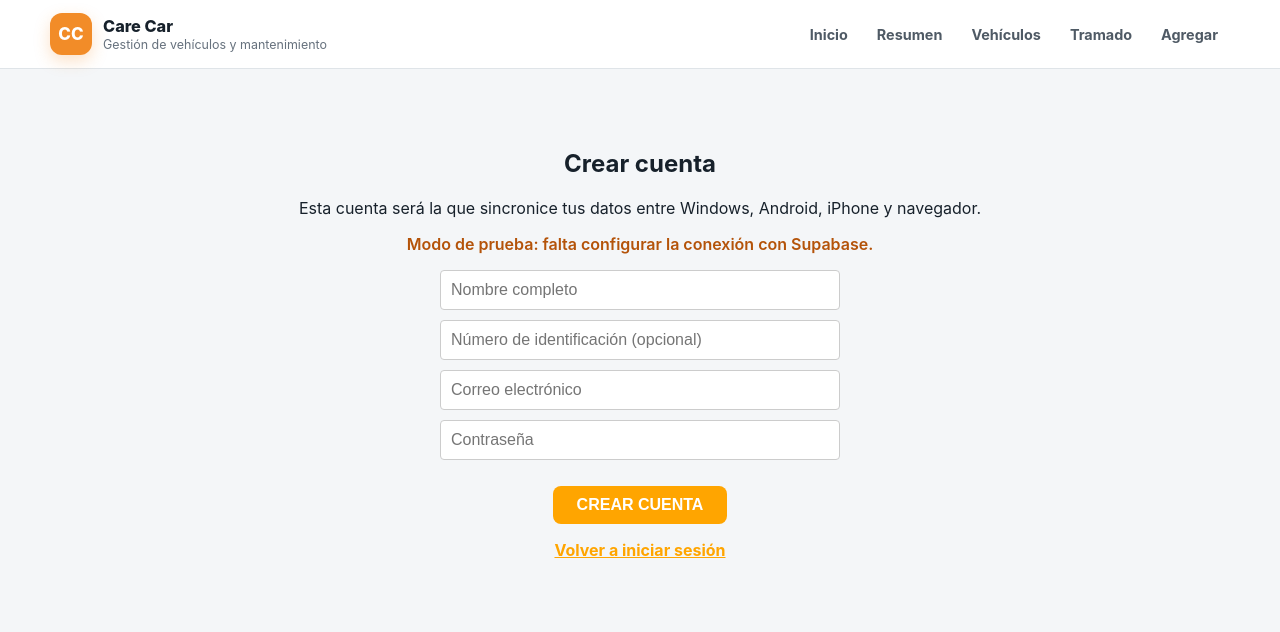
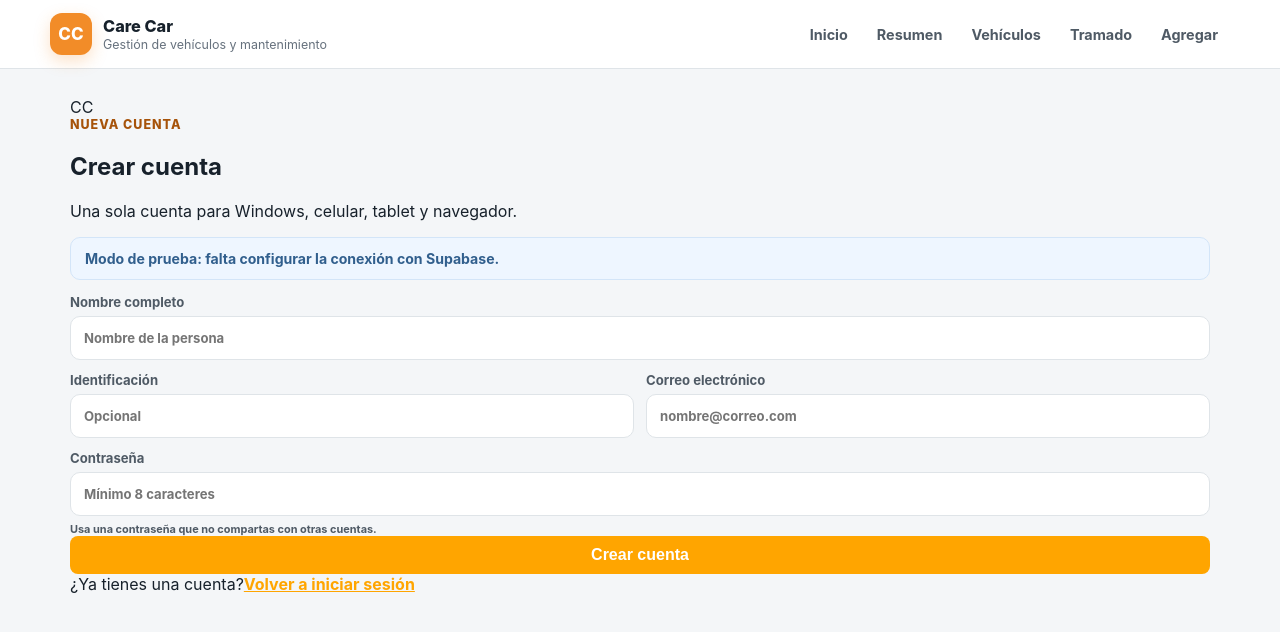
Before and after one commit to Desmond16170/Care-Car-app, a React app: page /#/login in a window 1280 px wide. Both pictures are taken after a click on the button "Crear una cuenta". Shown: the top 632 px of the page. Built offline with nearby package versions, Linux system fonts and the light colour scheme.

Commit message:
Redesign account registration

```diff
--- a/src/pages/Register.tsx
+++ b/src/pages/Register.tsx
@@ -60,92 +60,58 @@ const Register: React.FC<RegisterProps> = ({ onBackToLogin }) => {
     setPassword('');
   };
 
-  const inputStyle: React.CSSProperties = {
-    padding: '10px',
-    width: '100%',
-    border: '1px solid #ccc',
-    borderRadius: '4px',
-    marginBottom: '10px',
-    outlineColor: localStorage.getItem('car-care-primary-color') || '#FFA500',
-    fontFamily: localStorage.getItem('car-care-font-family') || 'Arial',
-  };
+  return (
+    <section className="cc-auth-page">
+      <div className="cc-auth-card cc-auth-card-wide">
+        <div className="cc-auth-brand">
+          <div className="cc-auth-logo"><span>CC</span></div>
+          <div>
+            <div className="cc-hero-kicker">Nueva cuenta</div>
+            <h1>Crear cuenta</h1>
+            <p>Una sola cuenta para Windows, celular, tablet y navegador.</p>
+          </div>
+        </div>
 
-  return (
-    <div style={{ textAlign: 'center', padding: '2rem' }}>
-      <h2>Crear cuenta</h2>
-      <p>Esta cuenta será la que sincronice tus datos entre Windows, Android, iPhone y navegador.</p>
+        {!isSupabaseConfigured && (
+          <div className="cc-alert cc-alert-info">Modo de prueba: falta configurar la conexión con Supabase.</div>
+        )}
 
-      {!isSupabaseConfigured && (
-        <p style={{ color: '#b45309', fontWeight: 600 }}>
-          Modo de prueba: falta configurar la conexión con Supabase.
-        </p>
-      )}
+        <form onSubmit={handleSubmit} className="cc-auth-form">
+          <div className="cc-field-grid">
+            <label className="cc-field cc-field-full">
+              <span>Nombre completo</span>
+              <input className="cc-input" type="text" value={name} onChange={e => setName(e.target.value)} placeholder="Nombre de la persona" required />
+            </label>
+            <label className="cc-field">
+              <span>Identificación</span>
+              <input className="cc-input" type="text" value={identification} onChange={e => setIdentification(e.target.value)} placeholder="Opcional" />
+            </label>
+            <label className="cc-field">
+              <span>Correo electrónico</span>
+              <input className="cc-input" type="email" value={email} onChange={e => setEmail(e.target.value)} autoComplete="email" placeholder="nombre@correo.com" required />
+            </label>
+            <label className="cc-field cc-field-full">
+              <span>Contraseña</span>
+              <input className="cc-input" type="password" value={password} onChange={e => setPassword(e.target.value)} autoComplete="new-password" minLength={8} placeholder="Mínimo 8 caracteres" required />
+              <small className="cc-field-help">Usa una contraseña que no compartas con otras cuentas.</small>
+            </label>
+          </div>
 
-      <form onSubmit={handleSubmit} style={{ maxWidth: '400px', margin: 'auto' }}>
-        <input
-          type="text"
-          placeholder="Nombre completo"
-          value={name}
-          onChange={e => setName(e.target.value)}
-          required
-          style={inputStyle}
-        />
-        <input
-          type="text"
-          placeholder="Número de identificación (opcional)"
-          value={identification}
-          onChange={e => setIdentification(e.target.value)}
-          style={inputStyle}
-        />
-        <input
-          type="email"
-          placeholder="Correo electrónico"
-          value={email}
-          onChange={e => setEmail(e.target.value)}
-          autoComplete="email"
-          required
-          style={inputStyle}
-        />
-        <input
-          type="password"
-          placeholder="Contraseña"
-          value={password}
-          onChange={e => setPassword(e.target.value)}
-          autoComplete="new-password"
-          minLength={8}
-          required
-          style={inputStyle}
-        />
+          {message && (
+            <div className={isError ? 'cc-alert cc-alert-danger' : 'cc-alert cc-alert-info'}>{message}</div>
+          )}
 
-        <ThemedButton
-          type="submit"
-          disabled={loading}
-          style={{
-            marginTop: '1rem',
-            padding: '10px 24px',
-            width: 'auto',
-            minWidth: '160px',
-            display: 'block',
-            marginLeft: 'auto',
-            marginRight: 'auto',
-          }}
-        >
-          {loading ? 'CREANDO...' : 'CREAR CUENTA'}
-        </ThemedButton>
-      </form>
+          <ThemedButton type="submit" disabled={loading}>
+            {loading ? 'Creando cuenta...' : 'Crear cuenta'}
+          </ThemedButton>
+        </form>
 
-      {message && (
-        <p style={{ marginTop: '10px', fontWeight: 'bold', color: isError ? 'red' : 'green' }}>
-          {message}
-        </p>
-      )}
-
-      <p style={{ marginTop: '1rem' }}>
-        <TextButton onClick={() => (onBackToLogin ? onBackToLogin() : navigate('/login'))}>
-          Volver a iniciar sesión
-        </TextButton>
-      </p>
-    </div>
+        <div className="cc-auth-secondary">
+          <span>¿Ya tienes una cuenta?</span>
+          <TextButton onClick={() => (onBackToLogin ? onBackToLogin() : navigate('/login'))}>Volver a iniciar sesión</TextButton>
+        </div>
+      </div>
+    </section>
   );
 };
 
```
